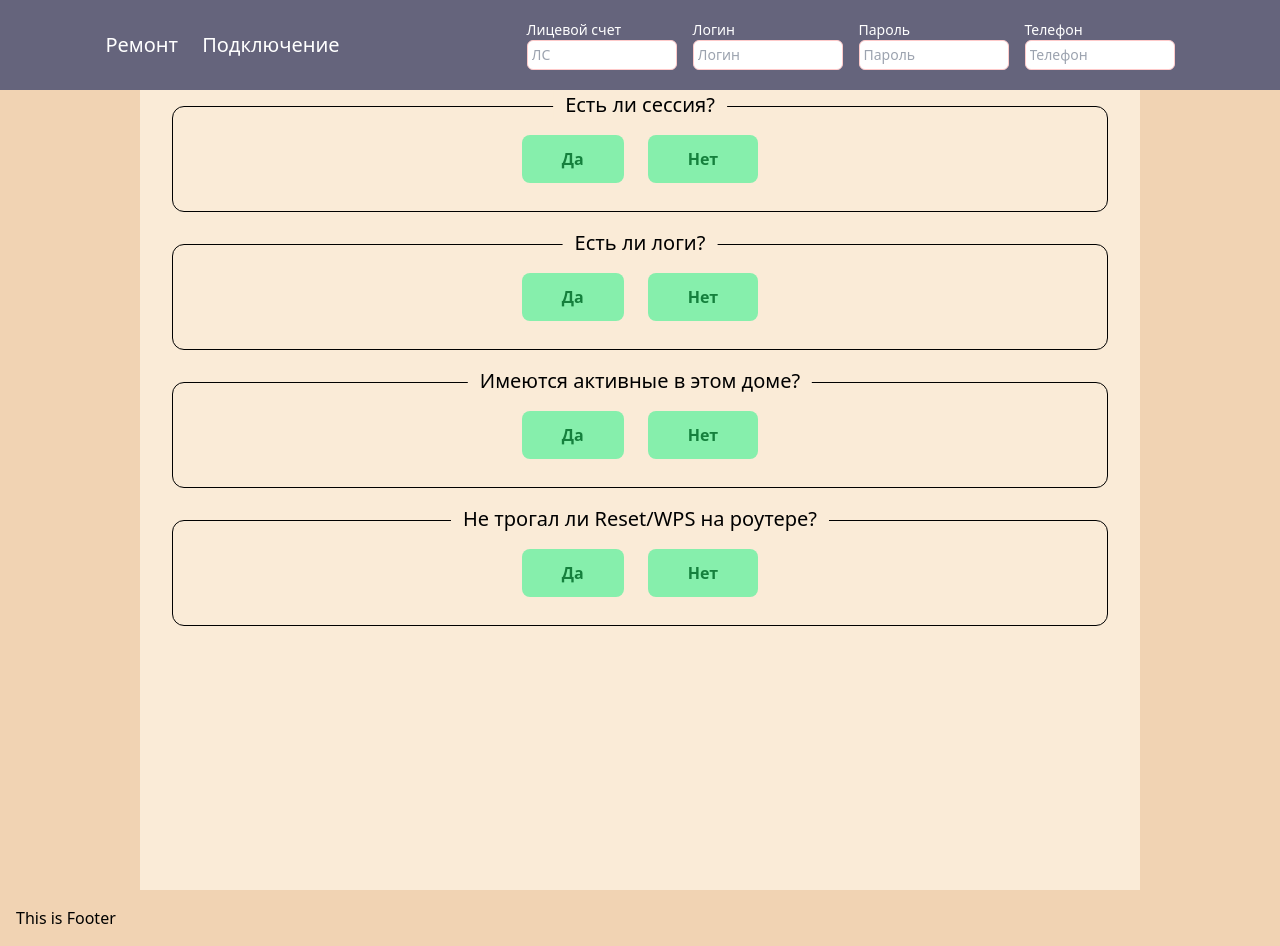
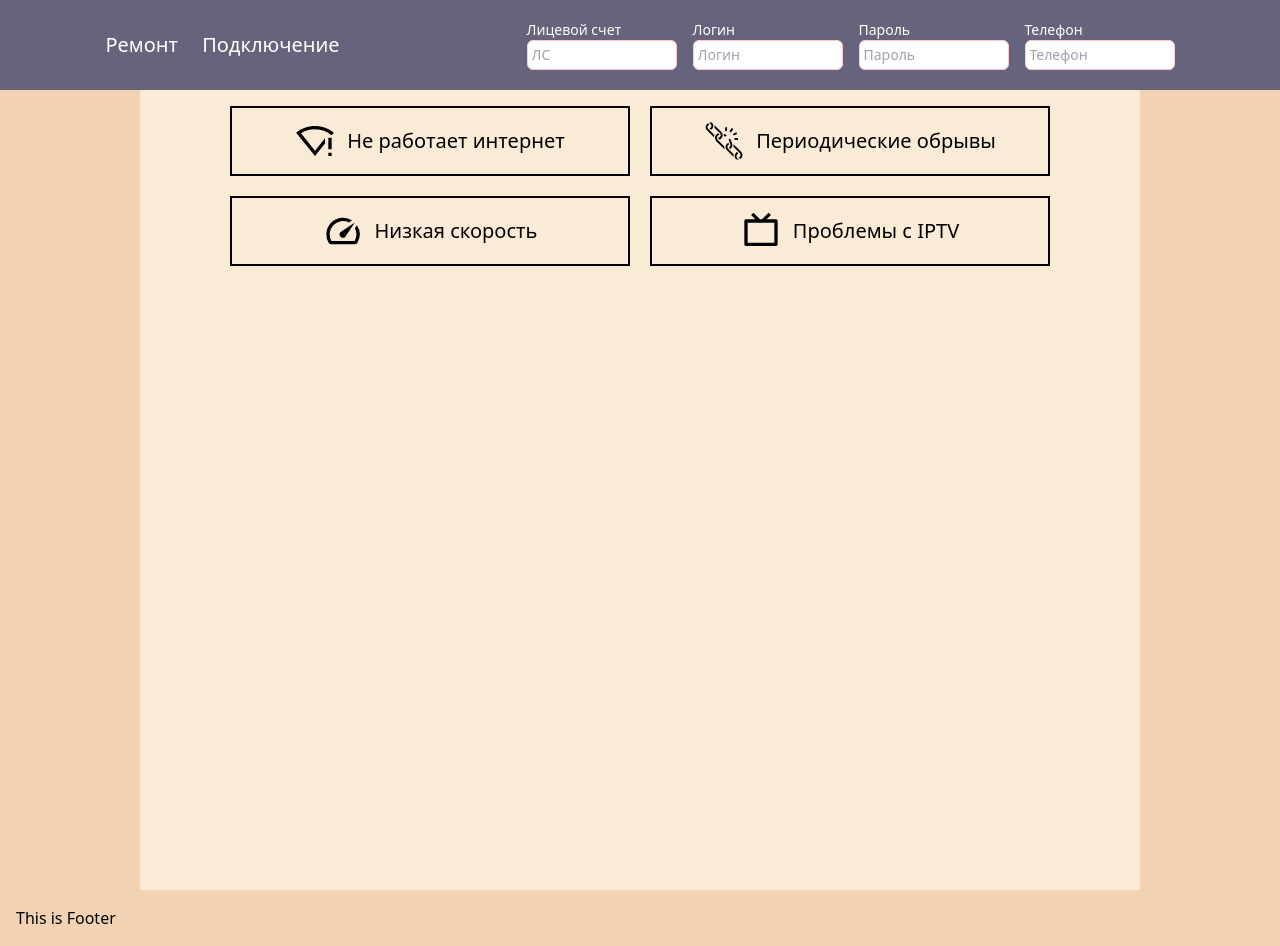
Before and after one commit to OmurbekArykbaev/template-generator, a React (Vite) app: page / in a window 1280 px wide. Built offline with nearby package versions, Linux system fonts and the light colour scheme.

Commit message:
add navigation in home page

```diff
--- a/package.json
+++ b/package.json
@@ -14,6 +14,7 @@
     "formik": "^2.2.9",
     "react": "^18.2.0",
     "react-dom": "^18.2.0",
+    "react-icons": "^4.7.1",
     "react-redux": "^8.0.5",
     "react-router-dom": "^6.7.0",
     "yup": "^0.32.11"
--- a/src/App.tsx
+++ b/src/App.tsx
@@ -1,18 +1,11 @@
-import { Layout } from "./layout"
-import Quiz from "./modules/Quiz"
-import { data } from "./const/repairRequest"
-import Result from "./modules/Result"
+import { RouterProvider } from "react-router-dom"
+
+import { router } from "./routes/RoutesData"
 
 function App() {
   return (
     <div className="App">
-      <Layout>
-        <div className="flex flex-col space-y-8 w-full h-[100px]">
-          {data.map((q) => (
-            <Quiz key={q.id} {...q} />
-          ))}
-        </div>
-      </Layout>
+      <RouterProvider router={router} />
     </div>
   )
 }
--- a/src/layout/wrapper/Wrapper.tsx
+++ b/src/layout/wrapper/Wrapper.tsx
@@ -1,8 +1,16 @@
 import styles from "./Wrapper.module.css"
 import { ReactNode } from "react"
+import Header from "../header/Header"
+import Footer from "../footer/Footer"
 
 const Wrapper = ({ children }: { children: ReactNode }): JSX.Element => {
-  return <main className={styles.container}>{children}</main>
+  return (
+    <>
+      <Header />
+      <main className={styles.container}>{children}</main>
+      <Footer />
+    </>
+  )
 }
 
 export default Wrapper
--- a/src/main.tsx
+++ b/src/main.tsx
@@ -3,8 +3,8 @@ import ReactDOM from "react-dom/client"
 import { Provider } from "react-redux"
 
 import App from "./App"
+import { store } from "./store/store"
 import "./index.css"
-import { store } from "./store/store"
 
 ReactDOM.createRoot(document.getElementById("root") as HTMLElement).render(
   <React.StrictMode>
--- /dev/null
+++ b/src/pages/home/LinkItem.tsx
@@ -0,0 +1,20 @@
+import { Link } from "react-router-dom"
+import { FC } from "react"
+
+import { IPaths } from "./paths/paths"
+
+const LinkItem: FC<IPaths> = ({ to, title, icon }) => {
+  return (
+    <li className="h-[70px]">
+      <Link
+        className="flex w-[400px] h-full justify-center items-center space-x-3  py-6 px-10 border-2 border-black"
+        to={to}
+      >
+        {icon}
+        <div className="text-xl">{title}</div>
+      </Link>
+    </li>
+  )
+}
+
+export default LinkItem
--- /dev/null
+++ b/src/pages/home/index.tsx
@@ -0,0 +1,19 @@
+import { Wrapper } from "../../layout"
+import LinkItem from "./LinkItem"
+import { paths } from "./paths/paths"
+
+const Home = () => {
+  return (
+    <Wrapper>
+      <section>
+        <ul className="flex justify-center gap-5 flex-wrap">
+          {paths.map((p) => (
+            <LinkItem key={p.to} to={p.to} title={p.title} icon={p.icon} />
+          ))}
+        </ul>
+      </section>
+    </Wrapper>
+  )
+}
+
+export default Home
--- /dev/null
+++ b/src/pages/home/paths/paths.tsx
@@ -0,0 +1,28 @@
+import { RiSignalWifiErrorLine, RiTvLine } from "react-icons/ri"
+import { GiBreakingChain } from "react-icons/gi"
+import { MdSpeed } from "react-icons/md"
+
+export interface IPaths {
+  to: string
+  title: string
+  icon: JSX.Element
+}
+
+export const paths: IPaths[] = [
+  {
+    to: "/not-working",
+    title: "Не работает интернет",
+    icon: <RiSignalWifiErrorLine size={40} />,
+  },
+  {
+    to: "/break",
+    title: "Периодические обрывы",
+    icon: <GiBreakingChain size={40} />,
+  },
+  {
+    to: "/slow-speed",
+    title: "Низкая скорость",
+    icon: <MdSpeed size={40} />,
+  },
+  { to: "/iptv", title: "Проблемы с IPTV", icon: <RiTvLine size={40} /> },
+]
--- /dev/null
+++ b/src/pages/notWorking/index.tsx
@@ -0,0 +1,15 @@
+import React from "react"
+import { Wrapper } from "../../layout"
+
+const NotWorking = () => {
+  return (
+    <Wrapper>
+      <section>
+        ne rab
+        <h1 className="bg-red-500 h-[100px]">sasa</h1>
+      </section>
+    </Wrapper>
+  )
+}
+
+export default NotWorking
--- /dev/null
+++ b/src/routes/RoutesData.tsx
@@ -0,0 +1,15 @@
+import { createBrowserRouter } from "react-router-dom"
+
+import Home from "../pages/home"
+import NotWorking from "../pages/notWorking"
+
+export const router = createBrowserRouter([
+  {
+    path: "/",
+    element: <Home />,
+  },
+  {
+    path: "/notworking",
+    element: <NotWorking />,
+  },
+])
```
Also changed, not shown: 1 other file (tests, documents, lock files or other folders).
